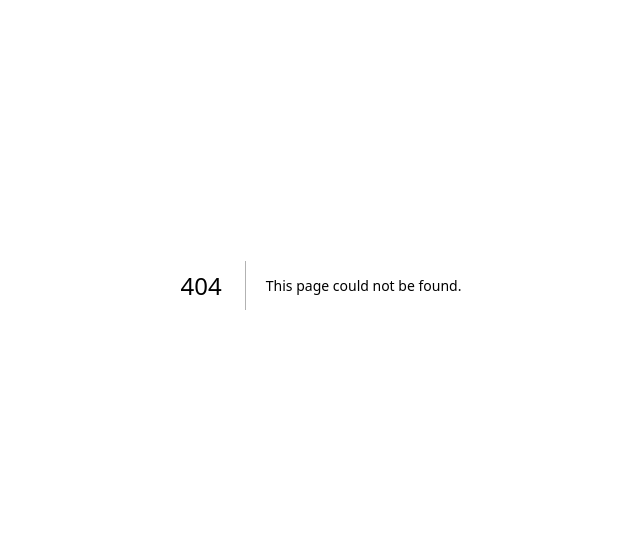
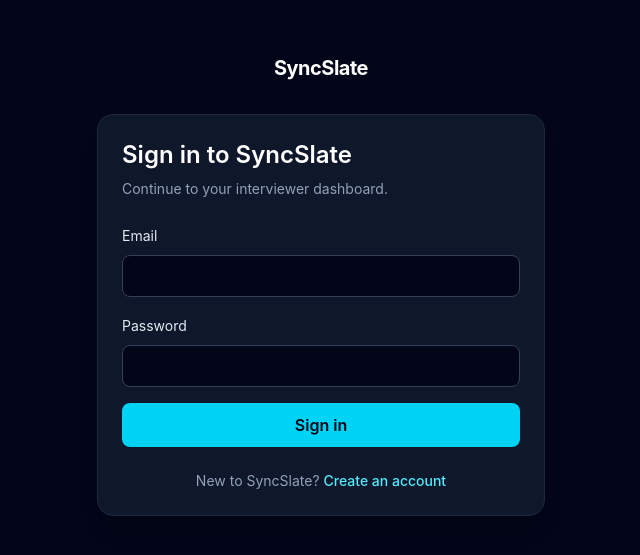
Before and after one commit to bugulto/syncslate, a Next.js app in the folder apps/web/: page /sign-in in a window 1280 px wide. Before the commit this address had no page. Shown: the part 115-670 px from the top of the page, without its empty margins (319-959 px from the left). Built offline with nearby package versions, Linux system fonts and the light colour scheme.

Commit message:
feat(web): add sign-in page

```diff
--- /dev/null
+++ b/apps/web/app/sign-in/page.tsx
@@ -0,0 +1,32 @@
+import Link from "next/link";
+
+import { AuthForm } from "../../features/auth/auth-form";
+
+type SignInPageProps = {
+  searchParams: Promise<{
+    error?: string | string[];
+  }>;
+};
+
+const callbackErrorMessage =
+  "Authentication could not be completed. Please try again.";
+
+export default async function SignInPage({ searchParams }: SignInPageProps) {
+  const { error } = await searchParams;
+  const initialError =
+    error === "auth_callback_failed" ? callbackErrorMessage : undefined;
+
+  return (
+    <main className="grid min-h-screen place-items-center bg-slate-950 px-6 py-12 text-slate-100">
+      <div className="flex w-full flex-col items-center gap-8">
+        <Link
+          href="/"
+          className="text-xl font-bold tracking-tight text-white focus-visible:outline-2 focus-visible:outline-offset-4 focus-visible:outline-cyan-300"
+        >
+          SyncSlate
+        </Link>
+        <AuthForm {...(initialError ? { initialError } : {})} />
+      </div>
+    </main>
+  );
+}
--- a/apps/web/features/auth/auth-form.tsx
+++ b/apps/web/features/auth/auth-form.tsx
@@ -14,6 +14,10 @@
 
 type AuthMode = "sign-in" | "sign-up";
 type FieldErrors = Record<string, string>;
+
+export type AuthFormProps = {
+  initialError?: string;
+};
 
 const defaultSignInError = "Unable to sign in right now. Please try again.";
 const defaultSignUpError =
@@ -61,11 +65,13 @@
   }, {});
 }
 
-export function AuthForm() {
+export function AuthForm({ initialError }: AuthFormProps = {}) {
   const router = useRouter();
   const [mode, setMode] = useState<AuthMode>("sign-in");
   const [fieldErrors, setFieldErrors] = useState<FieldErrors>({});
-  const [formError, setFormError] = useState<string | null>(null);
+  const [formError, setFormError] = useState<string | null>(
+    initialError ?? null,
+  );
   const [formMessage, setFormMessage] = useState<string | null>(null);
   const [isSubmitting, setIsSubmitting] = useState(false);
 
```
Also changed, not shown: 1 other file (tests, documents, lock files or other folders).
